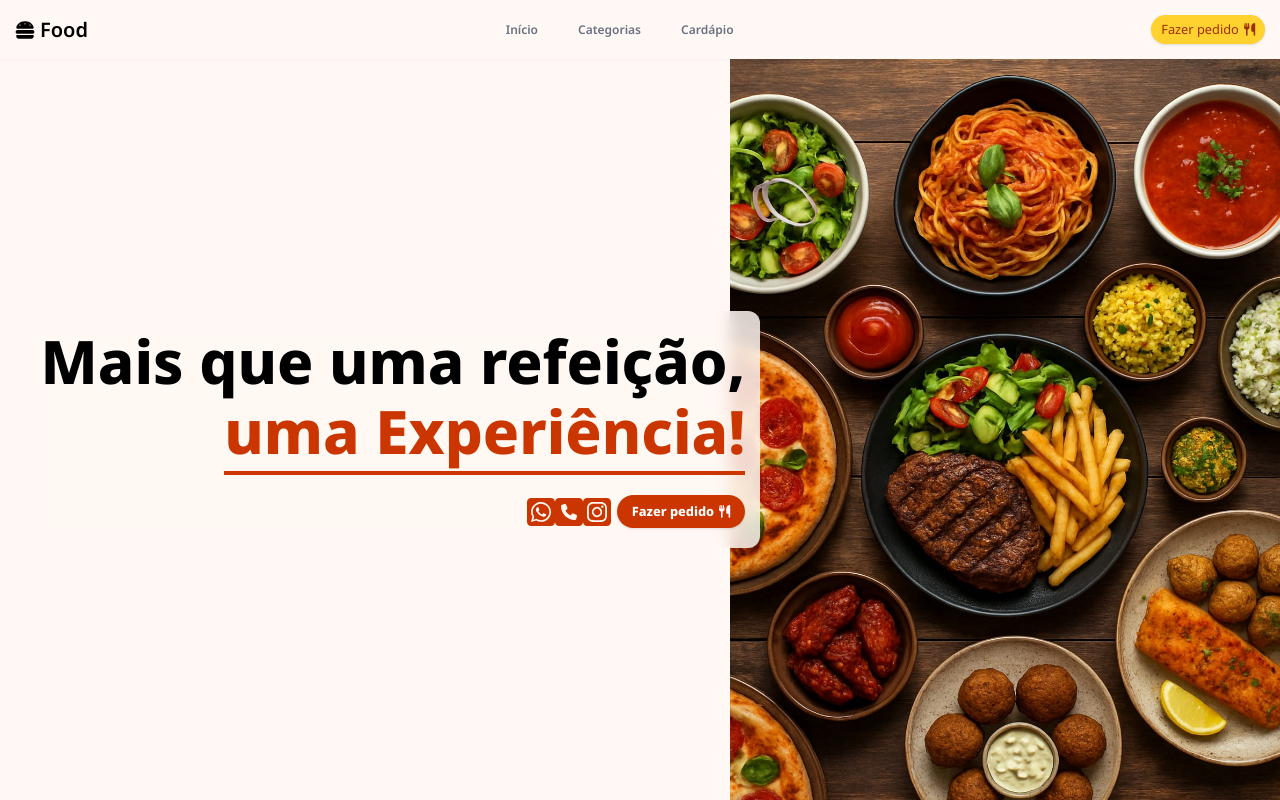
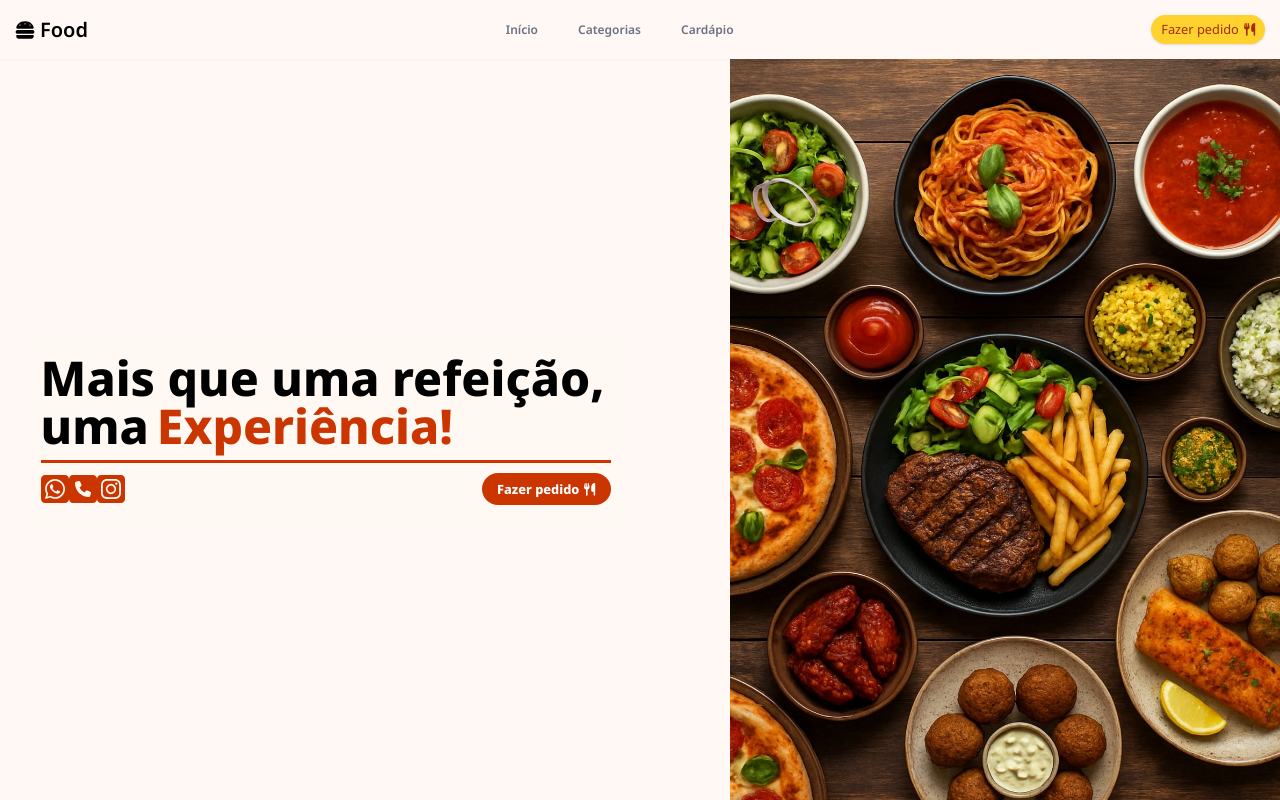
Before and after one commit to joaofilipesoares45/food-landingpage, a React (Vite) app: page /#/ in a window 1280 px wide. Built offline with nearby package versions, Linux system fonts and the light colour scheme; a web font is replaced by a local one.

Commit message:
5 commit

```diff
--- a/src/pages/home/index.jsx
+++ b/src/pages/home/index.jsx
@@ -43,13 +43,15 @@ export default function Home() {
             <section className="sm:h-[calc(100vh-59.2px)] h-[calc(100vh-100px)] w-full flex items-center overflow-hidden!" id="inn">
 
                 <div className="relative flex items-center justify-end w-full h-full">
-                    <h1 className="sm:text-6xl text-[2.5rem] font-extrabold flex flex-col sm:items-end mx-[2vw] absolute left-0 bg-[#fff8f4d5] backdrop-blur-sm p-[20px_15px] rounded-xl">
-                        Mais que uma refeição,
-                        <span className="text-orange-700 sm:mt-2.5 border-b-4 sm:pb-2.5">
-                            uma Experiência!
+                    <h1 className="sm:text-5xl text-[1.8rem] font-extrabold mx-[2vw] absolute left-0 bg-[#fff8f4d5] backdrop-blur-sm p-[20px_15px] rounded-xl w-[96vw] max-w-[600px]">
+                        Mais que uma refeição,<br/> uma
+                        <span className="text-orange-700 ml-2">
+                            Experiência!
                         </span>
 
-                        <h2 className="text-orange-700 text-[2rem]! mt-5 flex items-center justify-between gap-1.5 ">
+                        <hr className="border-t-3 border-orange-700 my-2.5"/>
+
+                        <h2 className="text-orange-700 text-[2rem]! flex items-center justify-between">
                             <span className="[&>svg]:hover:text-amber-900">
                                 <FontAwesomeIcon icon={faWhatsappSquare} />
                                 <FontAwesomeIcon icon={faPhoneSquare} />
@@ -57,7 +59,7 @@ export default function Home() {
                             </span>
 
 
-                            <button className="flex p-[10px_15px] bg-orange-700 text-white shadow-sm hover:shadow-md hover:bg-orange-900 w-fit rounded-full! text-[.8rem]">Fazer pedido <FontAwesomeIcon icon={faUtensils} /></button>
+                            <button className="flex p-[10px_15px] bg-orange-700 text-white hover:bg-orange-900 w-fit rounded-full! text-[.8rem]">Fazer pedido <FontAwesomeIcon icon={faUtensils} /></button>
                         </h2>
                     </h1>
                     <div className="bg-[url(/bannerV.jpg)] bg-cover h-full w-dvw max-w-[550px]"></div>
@@ -65,7 +67,7 @@ export default function Home() {
 
             </section>
 
-            <section className="p-4 bg-[#ff591c]" id="bnr">
+            <section className="p-4 bg-[#ff591c] sm:mt-2.5" id="bnr">
                 <Banners />
             </section>
 
```
